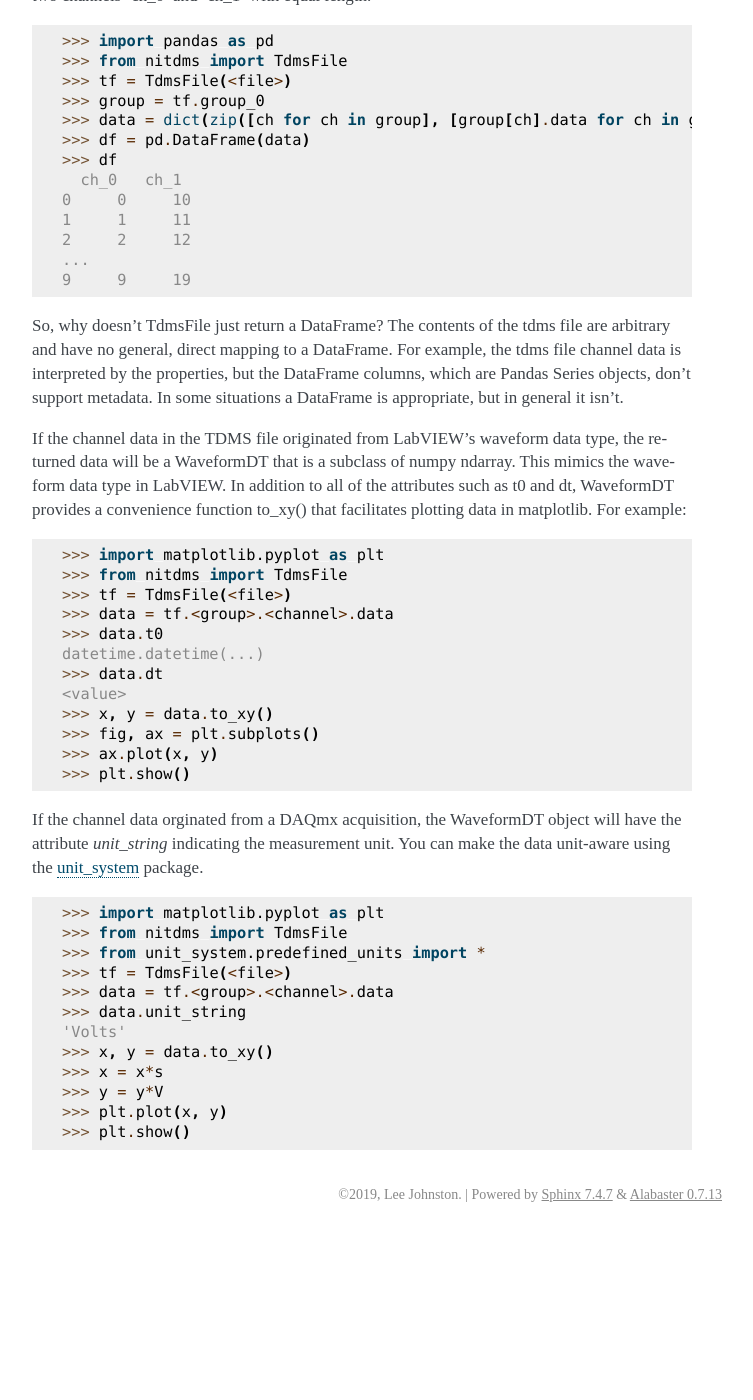
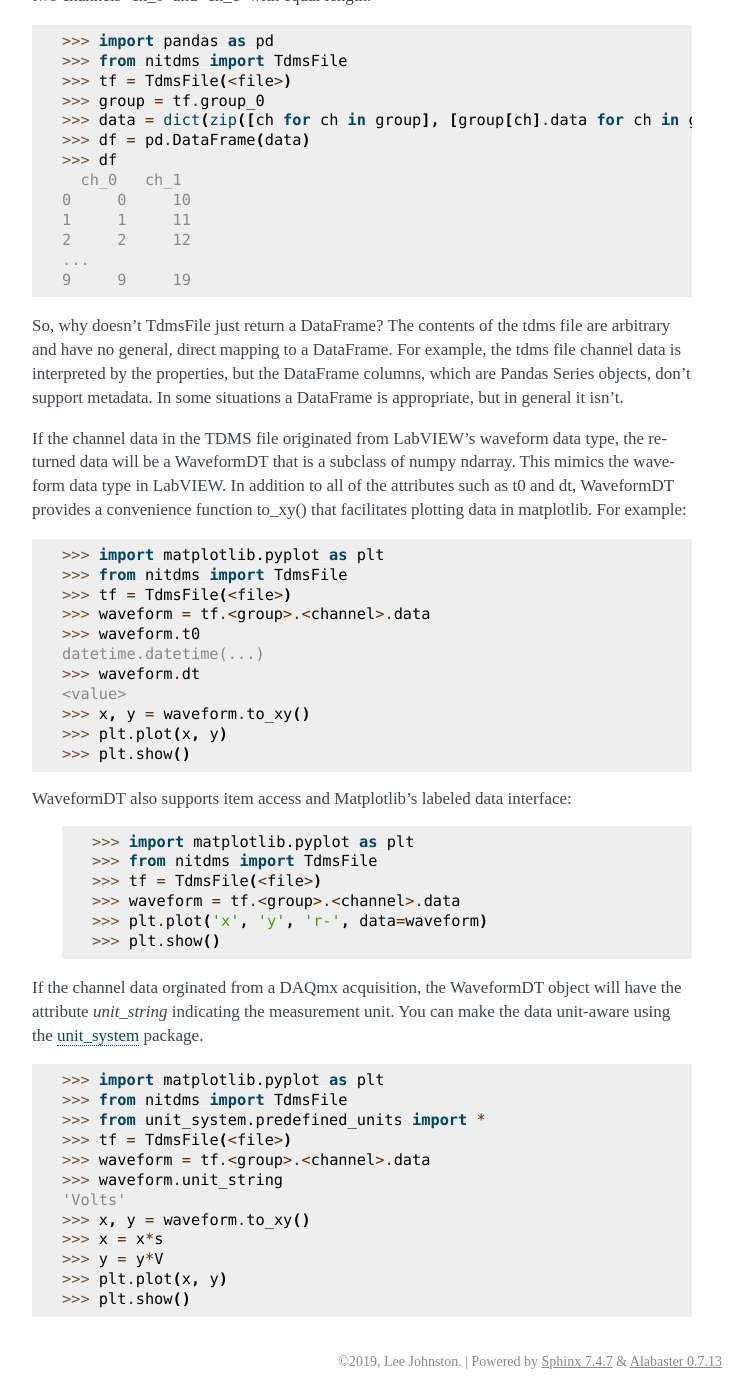
Before and after one commit to l-johnston/nitdms, a Sphinx documentation site: the page built from doc/usage.rst, in a window 1280 px wide and 1400 px high, scrolled down 984 px. Shown: the whole window, without its empty margins (388-1141 px from the left). Built offline with Sphinx 7.4.7, drawn with Linux system fonts in a browser that asks for light colours; before the commit the page ends 2217 px from its top, so only the background shows below that.

Commit message:
DOC: add item access example to usage

```diff
--- a/doc/usage.rst
+++ b/doc/usage.rst
@@ -75,14 +75,21 @@ facilitates plotting data in matplotlib. For example:
   >>> import matplotlib.pyplot as plt
   >>> from nitdms import TdmsFile
   >>> tf = TdmsFile(<file>)
-  >>> data = tf.<group>.<channel>.data
-  >>> data.t0
+  >>> waveform = tf.<group>.<channel>.data
+  >>> waveform.t0
   datetime.datetime(...)
-  >>> data.dt
+  >>> waveform.dt
   <value>
-  >>> x, y = data.to_xy()
-  >>> fig, ax = plt.subplots()
-  >>> ax.plot(x, y)
+  >>> x, y = waveform.to_xy()
+  >>> plt.plot(x, y)
+  >>> plt.show()
+
+WaveformDT also supports item access and Matplotlib's labeled data interface:
+  >>> import matplotlib.pyplot as plt
+  >>> from nitdms import TdmsFile
+  >>> tf = TdmsFile(<file>)
+  >>> waveform = tf.<group>.<channel>.data
+  >>> plt.plot('x', 'y', 'r-', data=waveform)
   >>> plt.show()
 
 If the channel data orginated from a DAQmx acquisition, the WaveformDT object will
@@ -94,10 +101,10 @@ package.
 >>> from nitdms import TdmsFile
 >>> from unit_system.predefined_units import *
 >>> tf = TdmsFile(<file>)
->>> data = tf.<group>.<channel>.data
->>> data.unit_string
+>>> waveform = tf.<group>.<channel>.data
+>>> waveform.unit_string
 'Volts'
->>> x, y = data.to_xy()
+>>> x, y = waveform.to_xy()
 >>> x = x*s
 >>> y = y*V
 >>> plt.plot(x, y)
```
Also changed, not shown: 1 other file.
